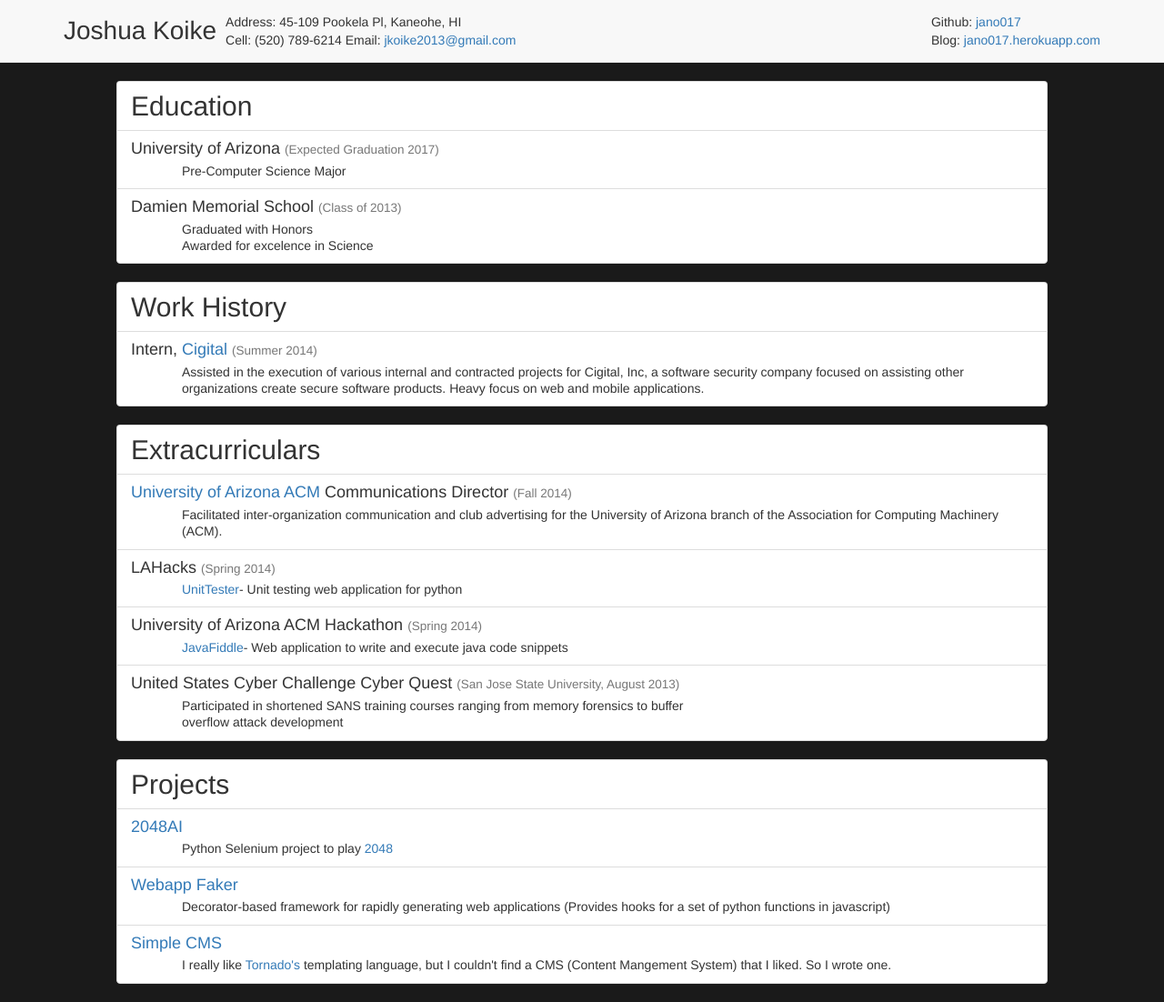
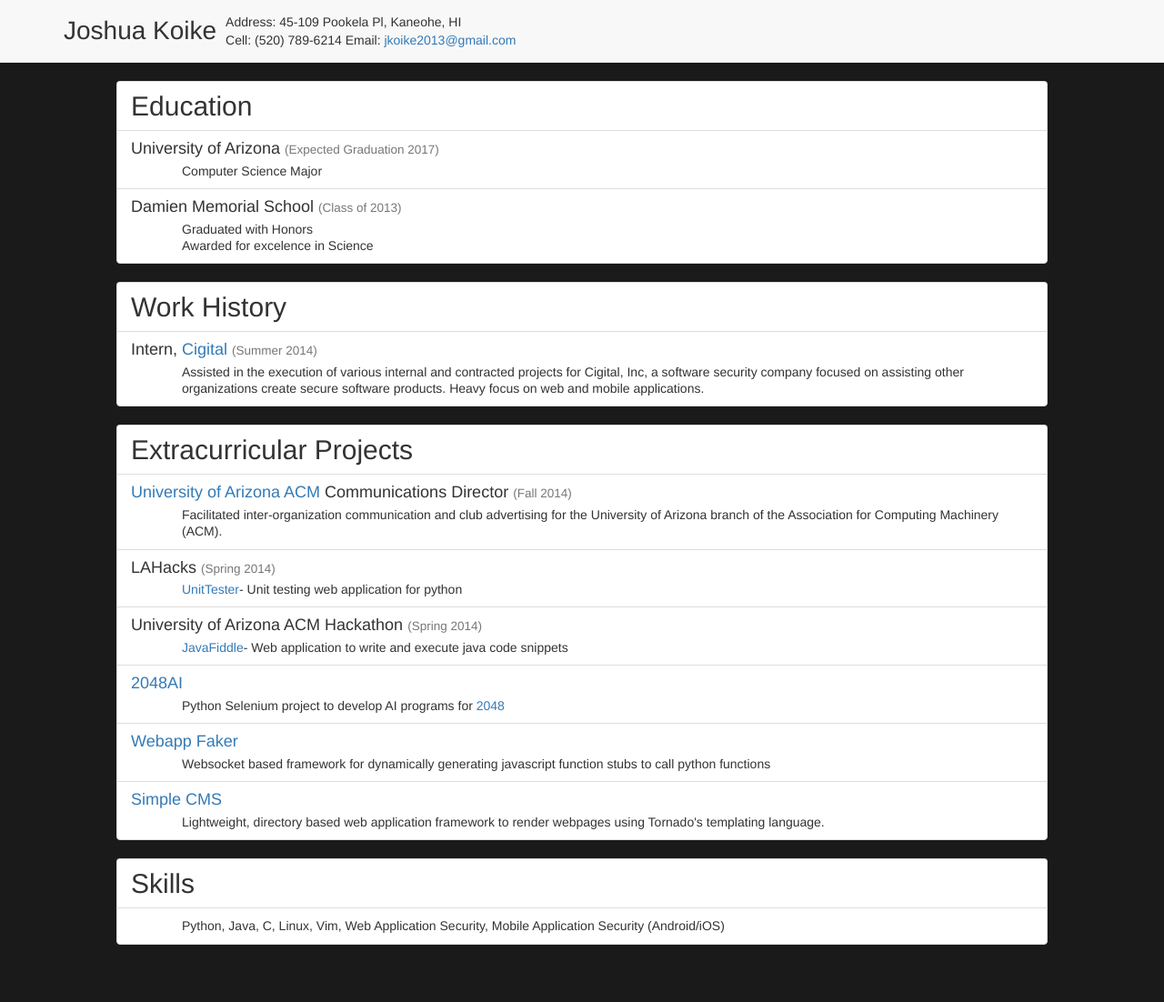
Before and after one commit to TiltMeSenpai/jano017.github.io, a plain HTML site: page index.html in a window 1280 px wide. Shown: the whole page at 91% size. After the commit the page ends 1059 px from the top, so only its background shows below. Drawn offline with nearby package versions, Linux system fonts and the light colour scheme.

Commit message:
Updated for Fall 2016

```diff
--- a/index.html
+++ b/index.html
@@ -16,10 +16,6 @@
                     <item>Cell: <span itemprop="telephone">(520) 789-6214</span></item>
                     <item>Email: <a href="mailto:jkoike2013@gmail.com" itemprop="email">jkoike2013@gmail.com</a></item>
                 </div>
-                <div id="websites">
-                    <item>Github: <a href="https://github.com/jano017">jano017</a></item>
-                    <item>Blog: <a href="http://jano017.herokuapp.com">jano017.herokuapp.com</a></item>
-                </div>
             </div>
         </nav>
         <ul class="list-group experience" id="education">
@@ -29,7 +25,7 @@
                     University of Arizona <small>(Expected Graduation 2017)</small>
                 </h4>
                 <p class="list-group-item-text">
-                        Pre-Computer Science Major
+                        Computer Science Major
                 </p>
             </li>
             <li class="list-group-item">
@@ -52,7 +48,7 @@
             </li>
         </ul>
         <ul class="list-group experience" id="extracurriculars">
-            <h2 class="list-group-item panel-heading">Extracurriculars</h2>
+            <h2 class="list-group-item panel-heading">Extracurricular Projects</h2>
             <li class="list-group-item">
                 <h4 class="list-group-item-heading">
                     <a href="http://uofa-acm.github.io/">University of Arizona ACM</a> Communications Director <small>(Fall 2014)</small>
@@ -79,24 +75,12 @@
             </li>
             <li class="list-group-item">
                 <h4 class="list-group-item-heading">
-                    United States Cyber Challenge Cyber Quest <small>(San Jose State University, August 2013)</small>
-                </h4>
-                <p class="list-group-item-text">
-                    Participated in shortened SANS training courses ranging from memory forensics to buffer<br/>
-                    overflow attack development
-                </p>
-            </li>
-        </ul>
-        <ul class="list-group experience" id="projects">
-            <h2 class="list-group-item panel-heading">Projects</h2>
-            <li class="list-group-item">
-                <h4 class="list-group-item-heading">
                     <a href="https://github.com/jano017/2048AI">
                         2048AI
                     </a>
                 </h4>
                 <p class="list-group-item-text">
-                    Python Selenium project to play <a href="http://gabrielecirulli.github.io/2048/">2048</a>
+                    Python Selenium project to develop AI programs for <a href="http://gabrielecirulli.github.io/2048/">2048</a>
                 </p>
             </li>
             <li class="list-group-item">
@@ -106,7 +90,7 @@
                     </a>
                 </h4>
                 <p class="list-group-item-text">
-                    Decorator-based framework for rapidly generating web applications (Provides hooks for a set of python functions in javascript)
+				  Websocket based framework for dynamically generating javascript function stubs to call python functions
                 </p>
             </li>
             <li class="list-group-item">
@@ -116,9 +100,16 @@
                     </a>
                 </h4>
                 <p class="list-group-item-text">
-                    I really like <a href="http://www.tornadoweb.org/en/stable/">Tornado's</a> templating language, but I couldn't find a CMS (Content Mangement System) that I liked. So I wrote one.
+                    Lightweight, directory based web application framework to render webpages using Tornado's templating language.
                 </p>
             </li>
         </ul>
+        <ul class="list-group experience" id="skills">
+          <h2 class="list-group-item panel-heading">Skills</h2>
+		  <li class="list-group-item">
+			<p class="list-group-item-text">
+			  Python, Java, C, Linux, Vim, Web Application Security, Mobile Application Security (Android/iOS)
+			</p>
+		  </li>
     </body>
 </html>
```
